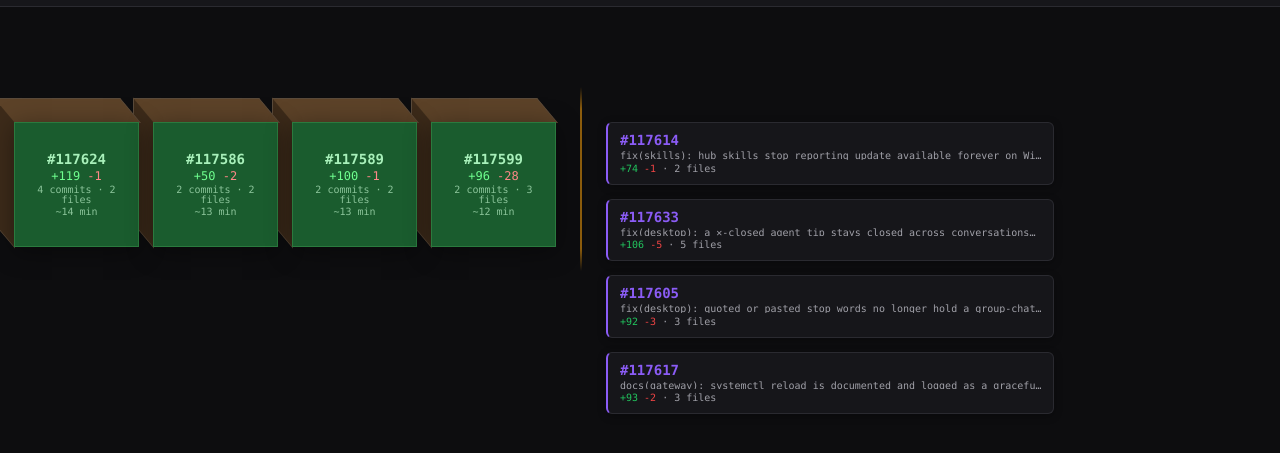
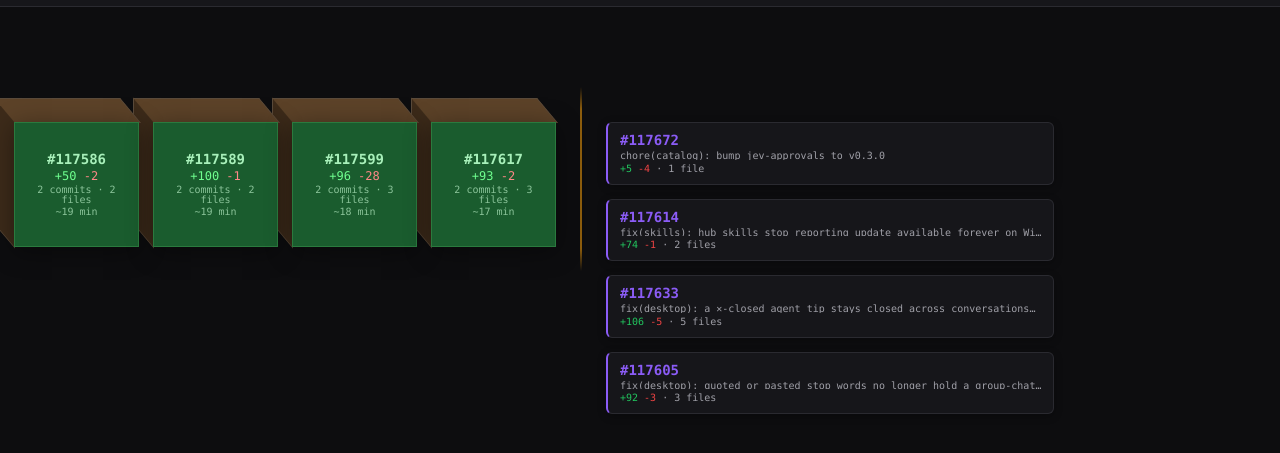
Before and after one commit to MindDragonLabs/nous-space, a plain HTML site: page index.html in a window 1280 px wide. Shown: the part 51-504 px from the top of the page. Drawn offline with Linux system fonts and the light colour scheme.

Commit message:
refresh: merge data from live main 2026-09-20T23:15:17Z

```diff
--- a/index.html
+++ b/index.html
@@ -437,18 +437,10 @@ button:focus-visible { outline: 2px solid var(--nous-amber); outline-offset: 2px
   <div class="zone-left" id="zoneLeft">
     <div class="cube">
       <div class="cube-face">
-        <div class="cube-pr">#117624</div>
-        <div class="cube-diff"><span class="add">+119</span>&nbsp;<span class="del">-1</span></div>
-        <div class="cube-prs">4 commits · 2 files</div>
-        <div class="cube-time">~14 min</div>
-      </div>
-    </div>
-    <div class="cube">
-      <div class="cube-face">
         <div class="cube-pr">#117586</div>
         <div class="cube-diff"><span class="add">+50</span>&nbsp;<span class="del">-2</span></div>
         <div class="cube-prs">2 commits · 2 files</div>
-        <div class="cube-time">~13 min</div>
+        <div class="cube-time">~19 min</div>
       </div>
     </div>
     <div class="cube">
@@ -456,7 +448,7 @@ button:focus-visible { outline: 2px solid var(--nous-amber); outline-offset: 2px
         <div class="cube-pr">#117589</div>
         <div class="cube-diff"><span class="add">+100</span>&nbsp;<span class="del">-1</span></div>
         <div class="cube-prs">2 commits · 2 files</div>
-        <div class="cube-time">~13 min</div>
+        <div class="cube-time">~19 min</div>
       </div>
     </div>
     <div class="cube">
@@ -464,7 +456,15 @@ button:focus-visible { outline: 2px solid var(--nous-amber); outline-offset: 2px
         <div class="cube-pr">#117599</div>
         <div class="cube-diff"><span class="add">+96</span>&nbsp;<span class="del">-28</span></div>
         <div class="cube-prs">2 commits · 3 files</div>
-        <div class="cube-time">~12 min</div>
+        <div class="cube-time">~18 min</div>
+      </div>
+    </div>
+    <div class="cube">
+      <div class="cube-face">
+        <div class="cube-pr">#117617</div>
+        <div class="cube-diff"><span class="add">+93</span>&nbsp;<span class="del">-2</span></div>
+        <div class="cube-prs">2 commits · 3 files</div>
+        <div class="cube-time">~17 min</div>
       </div>
     </div>
   </div>
@@ -472,6 +472,11 @@ button:focus-visible { outline: 2px solid var(--nous-amber); outline-offset: 2px
   <div class="zone-divider"></div>
 
   <div class="zone-right">
+    <div class="detail-box">
+      <div class="d-pr">#117672</div>
+      <div class="d-title">chore(catalog): bump jev-approvals to v0.3.0</div>
+      <div class="d-diff"><span class="add">+5</span>&nbsp;<span class="del">-4</span> · 1 file</div>
+    </div>
     <div class="detail-box">
       <div class="d-pr">#117614</div>
       <div class="d-title">fix(skills): hub skills stop reporting update_available forever on Wi…</div>
@@ -486,11 +491,6 @@ button:focus-visible { outline: 2px solid var(--nous-amber); outline-offset: 2px
       <div class="d-pr">#117605</div>
       <div class="d-title">fix(desktop): quoted or pasted stop words no longer hold a group-chat…</div>
       <div class="d-diff"><span class="add">+92</span>&nbsp;<span class="del">-3</span> · 3 files</div>
-    </div>
-    <div class="detail-box">
-      <div class="d-pr">#117617</div>
-      <div class="d-title">docs(gateway): systemctl reload is documented and logged as a gracefu…</div>
-      <div class="d-diff"><span class="add">+93</span>&nbsp;<span class="del">-2</span> · 3 files</div>
     </div>
   </div>
 </main>
```
